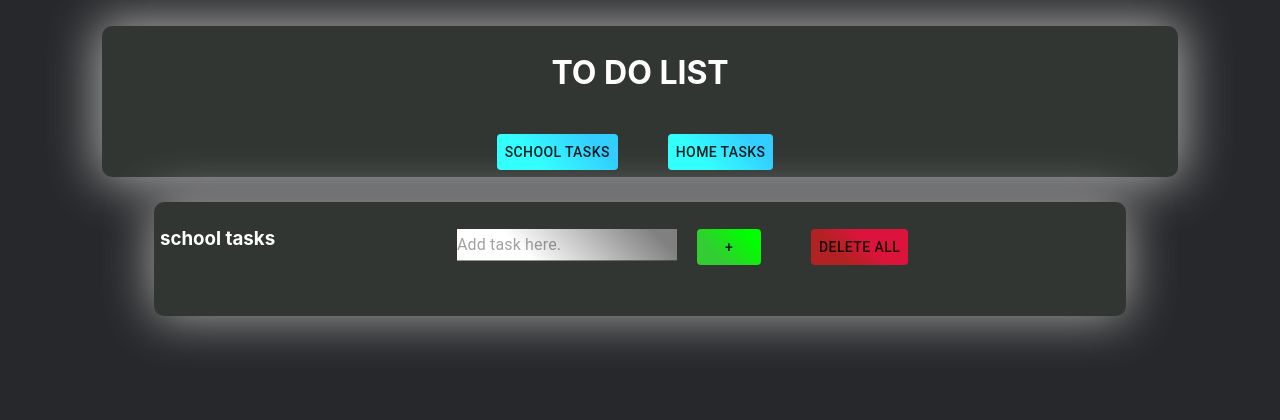
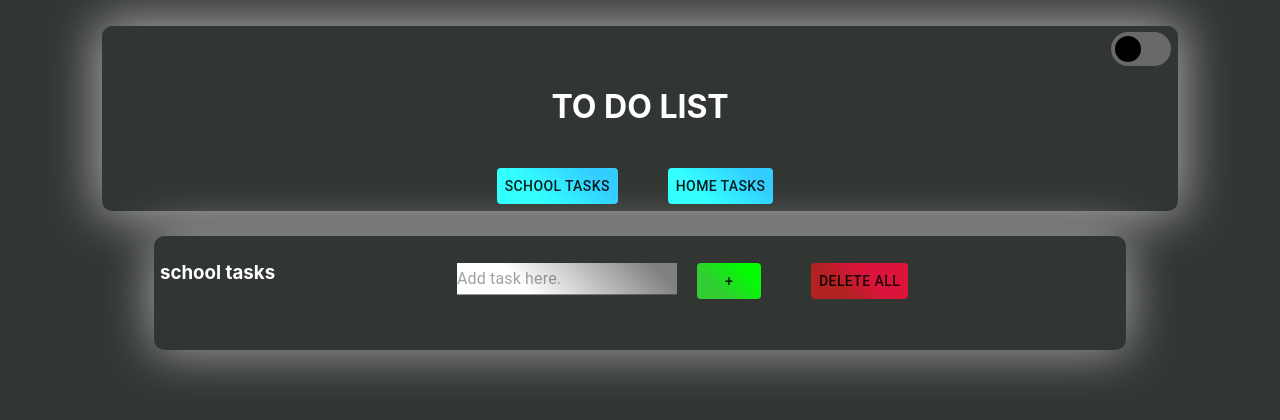
Before and after one commit to SammyLaureys/todolist, a React (Create React App) app: page / in a window 1280 px wide. Shown: the top 420 px of the page. Built offline with nearby package versions, Linux system fonts and the light colour scheme.

Commit message:
theme added

```diff
--- a/package.json
+++ b/package.json
@@ -17,6 +17,7 @@
     "react-dom": "^16.13.1",
     "react-moment": "^1.0.0",
     "react-scripts": "3.4.3",
+    "styled-components": "^5.2.1",
     "uuid": "^8.3.1"
   },
   "scripts": {
--- a/src/App.css
+++ b/src/App.css
@@ -1,3 +1,63 @@
 body{
     background-color: #27282b;
 }
+
+.switch {
+    position: relative;
+    display: inline-block;
+    width: 60px;
+    height: 34px;
+}
+
+.switch input {
+    opacity: 0;
+    width: 0;
+    height: 0;
+}
+
+.slider {
+    position: absolute;
+    cursor: pointer;
+    top: 0;
+    left: 0;
+    right: 0;
+    bottom: 0;
+    background-color: dimgray;
+    -webkit-transition: .4s;
+    transition: .4s;
+}
+
+.slider:before {
+    position: absolute;
+    content: "";
+    height: 26px;
+    width: 26px;
+    left: 4px;
+    bottom: 4px;
+    background-color: black;
+    -webkit-transition: .4s;
+    transition: .4s;
+}
+
+input:checked + .slider {
+    background-color: white;
+}
+
+input:focus + .slider {
+    box-shadow: 0 0 1px #2196F3;
+}
+
+input:checked + .slider:before {
+    -webkit-transform: translateX(26px);
+    -ms-transform: translateX(26px);
+    transform: translateX(26px);
+}
+
+/* Rounded sliders */
+.slider.round {
+    border-radius: 34px;
+}
+
+.slider.round:before {
+    border-radius: 50%;
+}
--- a/src/App.js
+++ b/src/App.js
@@ -5,12 +5,19 @@ import TodoForm from "./components/todoForm";
 import ToDoList from "./components/ToDoList";
 import KindOfTask from "./components/kindOfTask";
 import {ActiveToDoListProvider} from "./contexts/activeToDoListProvider";
+import {ThemeProvider, createGlobalStyle} from "styled-components";
 
 const LOCAL_SCHOOL_KEY = "react-todo-list-schoolTodos";
 const LOCAL_HOME_KEY = "react-todo-list-homeTodos";
 
 const Styledh1 = styled.h1`
+  width: 100%;
   color: white;
+  float: left;
+`;
+const StyledButton = styled.label`
+  float: right;
+
 `;
 const StyledDiv = styled.div`
   background-color: #323633;
@@ -32,10 +39,17 @@ const StyledDiv2 = styled.div`
   text-align: center;
 `;
 
+const GlobalStyle = createGlobalStyle`
+  body {
+    background-color: ${props => props.theme.mode === 'dark' ? '#323633' : '#EEE'};
+  }
+`;
+
 function App() {
     const [homeTodos, setHomeTodos] = useState([]);
     const [schoolTodos, setSchoolTodos] = useState([]);
     const [kind, setKind] = useState("school tasks");
+    const [theme, setTheme] = useState({mode: 'dark'});
 
     useEffect(() => {
         const storageSchoolTodos = JSON.parse(localStorage.getItem(LOCAL_SCHOOL_KEY));
@@ -103,9 +117,20 @@ function App() {
     }
 
     return (
+        <ThemeProvider theme={theme}>
+            <GlobalStyle/>
                 <div className="App">
                     <ActiveToDoListProvider>
                         <StyledDiv2>
+                            <StyledButton className="switch">
+                                <input type="checkbox" onClick={e =>
+                                    setTheme(
+                                        theme.mode === 'dark'
+                                            ? {mode: 'light'}
+                                            : {mode: 'dark'}
+                                    )}/>
+                                <span className="slider round"/>
+                            </StyledButton>
                             <Styledh1>
                                 TO DO LIST
                             </Styledh1>
@@ -123,6 +148,7 @@ function App() {
                         </StyledDiv>
                     </ActiveToDoListProvider>
                 </div>
+        </ThemeProvider>
     );
 }
 
```
Also changed, not shown: 1 other file (tests, documents, lock files or other folders). Lines whose indentation alone changed are shown as unchanged.
